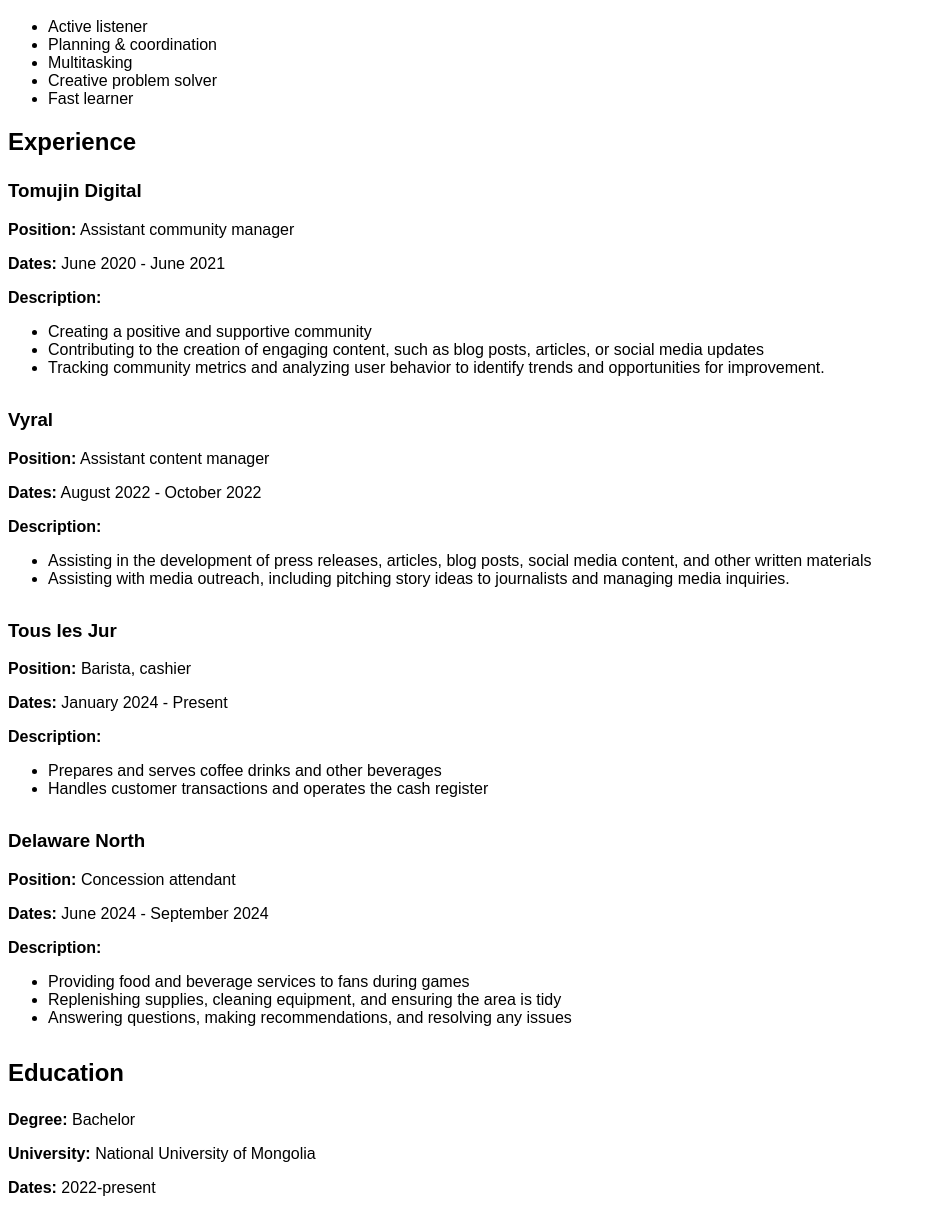
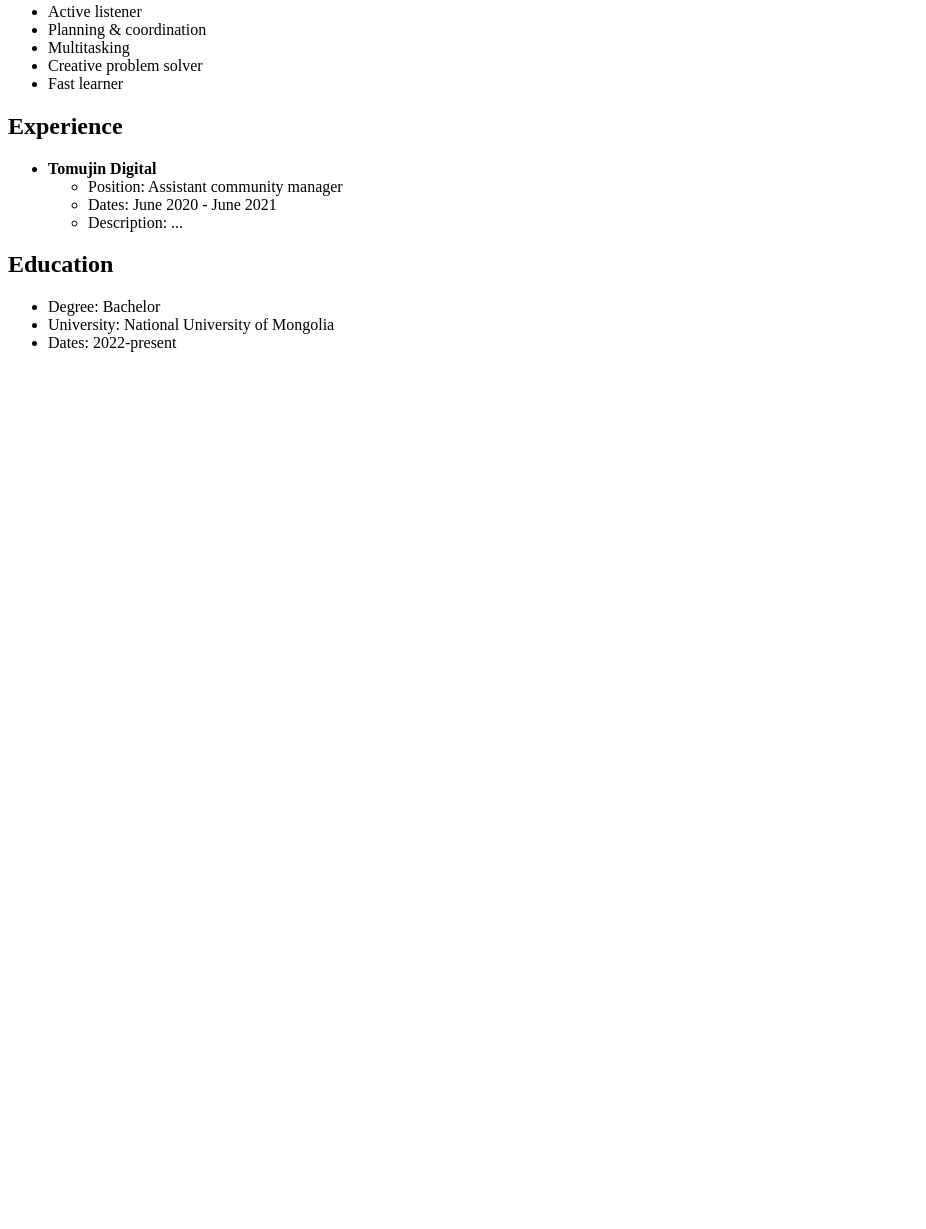
Before and after one commit to Apoca72/cool-web-github.io, a plain HTML site: page CV.html in a window 1280 px wide. Shown: the part 198-1427 px from the top of the page, without its empty margins (0-926 px from the left). After the commit the page ends 800 px from the top, so only its background shows below. Drawn offline with Linux system fonts and the light colour scheme.

Commit message:
Update CV.html

```diff
--- a/CV.html
+++ b/CV.html
@@ -1,24 +1,7 @@
 <!DOCTYPE html>
-<html lang="en">
+<html>
 <head>
-  <meta charset="UTF-8">
-  <meta name="viewport" content="width=device-width, initial-scale=1.0">
   <title>Temuulen Sugar - CV</title>
-  <style>
-    /* You can add some styles here to customize the appearance of your CV */
-    body {
-      font-family: sans-serif;
-    }
-    h1, h2 {
-      margin-bottom: 1em;
-    }
-    .experience, .education {
-      margin-bottom: 2em;
-    }
-    .experience .position, .education .degree {
-      font-weight: bold;
-    }
-  </style>
 </head>
 <body>
   <h1>My CV</h1>
@@ -38,54 +21,21 @@
   </ul>
 
   <h2>Experience</h2>
-  <div class="experience">
-    <h3>Tomujin Digital</h3>
-    <p><strong>Position:</strong> Assistant community manager</p>
-    <p><strong>Dates:</strong> June 2020 - June 2021</p>
-    <p><strong>Description:</strong></p>
-    <ul>
-      <li>Creating a positive and supportive community</li>
-      <li>Contributing to the creation of engaging content, such as blog posts, articles, or social media updates</li>
-      <li>Tracking community metrics and analyzing user behavior to identify trends and opportunities for improvement.</li>
+  <ul>
+    <li><strong>Tomujin Digital</strong>
+      <ul>
+        <li>Position: Assistant community manager</li>
+        <li>Dates: June 2020 - June 2021</li>
+        <li>Description: ...</li>
+      </ul>
+    </li>
     </ul>
-  </div>
-  <div class="experience">
-    <h3>Vyral</h3>
-    <p><strong>Position:</strong> Assistant content manager</p>
-    <p><strong>Dates:</strong> August 2022 - October 2022</p>
-    <p><strong>Description:</strong></p>
-    <ul>
-      <li>Assisting in the development of press releases, articles, blog posts, social media content, and other written materials</li>
-      <li>Assisting with media outreach, including pitching story ideas to journalists and managing media inquiries.</li>
-    </ul>
-  </div>
-  <div class="experience">
-    <h3>Tous les Jur</h3>
-    <p><strong>Position:</strong> Barista, cashier</p>
-    <p><strong>Dates:</strong> January 2024 - Present</p>
-    <p><strong>Description:</strong></p>
-    <ul>
-      <li>Prepares and serves coffee drinks and other beverages</li>
-      <li>Handles customer transactions and operates the cash register</li>
-    </ul>
-  </div>
-  <div class="experience">
-    <h3>Delaware North</h3>
-    <p><strong>Position:</strong> Concession attendant</p>
-    <p><strong>Dates:</strong> June 2024 - September 2024</p>
-    <p><strong>Description:</strong></p>
-    <ul>
-      <li>Providing food and beverage services to fans during games</li>
-      <li>Replenishing supplies, cleaning equipment, and ensuring the area is tidy</li>
-      <li>Answering questions, making recommendations, and resolving any issues</li>
-    </ul>
-  </div>
 
   <h2>Education</h2>
-  <div class="education">
-    <p><strong>Degree:</strong> Bachelor</p>
-    <p><strong>University:</strong> National University of Mongolia</p>
-    <p><strong>Dates:</strong> 2022-present</p>
-  </div>
+  <ul>
+    <li>Degree: Bachelor</li>
+    <li>University: National University of Mongolia</li>
+    <li>Dates: 2022-present</li>
+  </ul>
 </body>
 </html>
```
